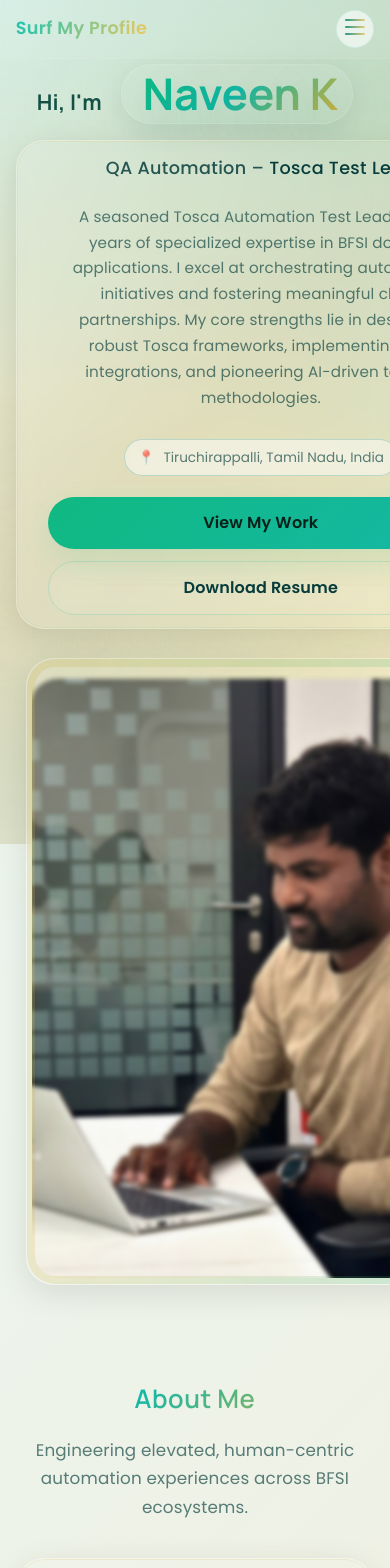
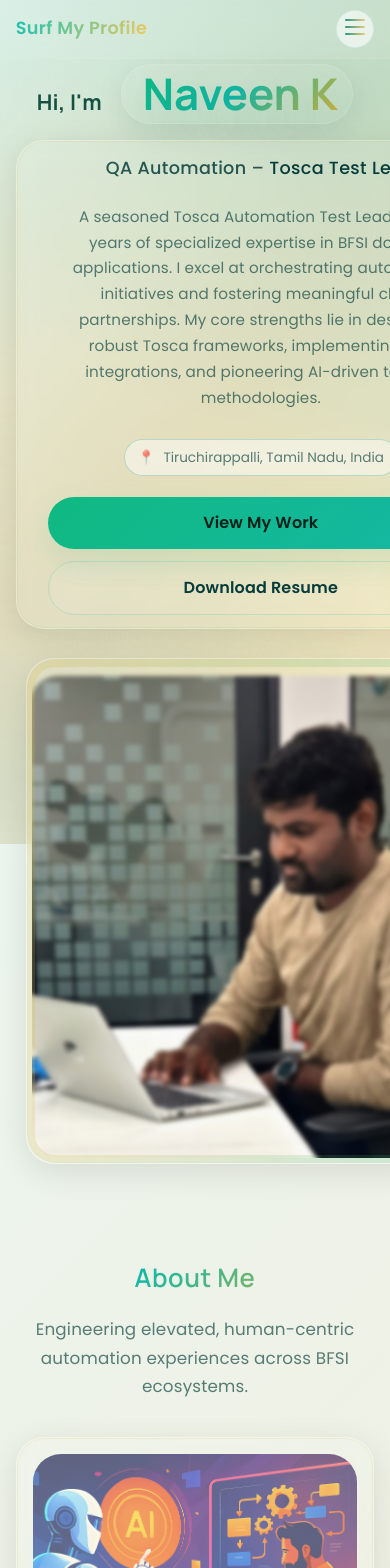
Before and after one commit to Naveen-neevaN/Naveen-Portfolio, a Next.js app: page / in a window 390 px wide. Shown: the top 1568 px of the page. Built offline with nearby package versions, Linux system fonts and the light colour scheme.

Commit message:
fix: make hero/header responsive at various zoom levels (clamped heights, minmax columns)

```diff
--- a/src/components/Hero.css
+++ b/src/components/Hero.css
@@ -1,7 +1,9 @@
 .hero {
   position: relative;
-  /* slightly smaller hero to allow next section to peek on load */
-  min-height: 62vh;
+  /* slightly smaller hero to allow next section to peek on load
+     Use clamp so very large/small viewport zoom levels don't produce
+     extreme heights which cause layout shifting. */
+  min-height: clamp(340px, 62vh, 720px);
   display: flex;
   align-items: center;
   padding-top: clamp(4rem, 8vw, 6rem);
@@ -27,8 +29,11 @@
 .hero__layout {
   position: relative;
   display: grid;
-  /* 60% left tile, 40% carousel on large screens; switches to single column on smaller breakpoints */
-  grid-template-columns: 60% 40%;
+  /* Left column flexes but has a sensible minimum; right column also has
+     a minimum to avoid becoming too small when browser zoom or narrow
+     viewports occur. This prevents overlapping/misalignment at different
+     zoom levels. */
+  grid-template-columns: minmax(280px, 60%) minmax(220px, 40%);
   /* stretch columns to match heights so carousel aligns with left tile */
   align-items: stretch;
   /* tightened gap: small on narrow screens, capped to ~2cm on large screens per request */
@@ -120,7 +125,9 @@
 /* Inner content of the left tile: tighter, balanced spacing to avoid crowding */
 .hero__leftTile .hero__columnContent {
   width: 100%;
-  max-width: 620px;
+  /* reduce max-width slightly so very large zooms don't overflow or cause
+     the visual column to be pushed out of view */
+  max-width: 560px;
   display: flex;
   flex-direction: column;
   gap: clamp(0.8rem, 1.8vw, 1.4rem);
@@ -285,9 +292,11 @@
 
 .hero__visual {
   position: relative;
-  /* occupy same column height as left tile */
+  /* occupy same column height as left tile but keep sensible limits so
+     zooming doesn't produce huge visuals that push content out of place. */
   height: 100%;
-  min-height: min(420px, 60vh);
+  min-height: 280px;
+  max-height: clamp(420px, 60vh, 760px);
   overflow: hidden;
   border-radius: var(--radius-xl);
   /* frame padding creates a visible outer rim around the carousel */
```
